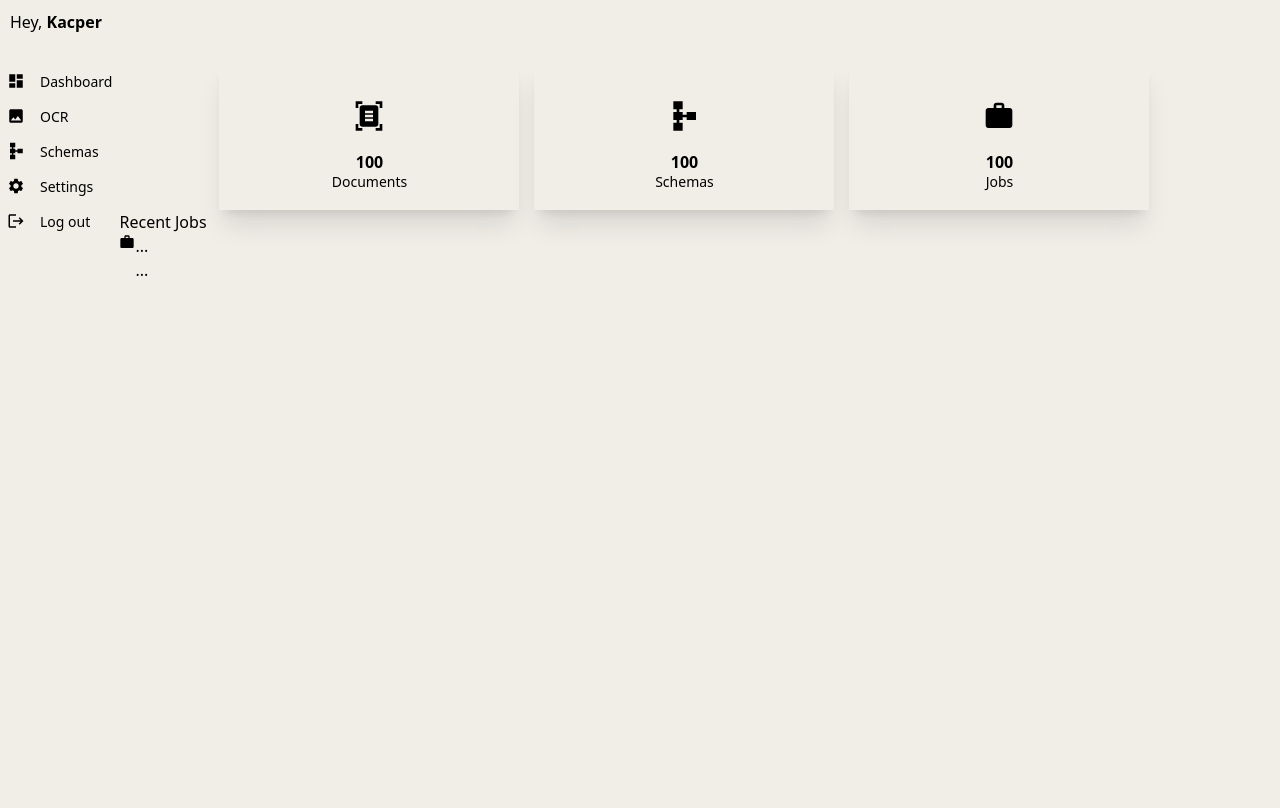
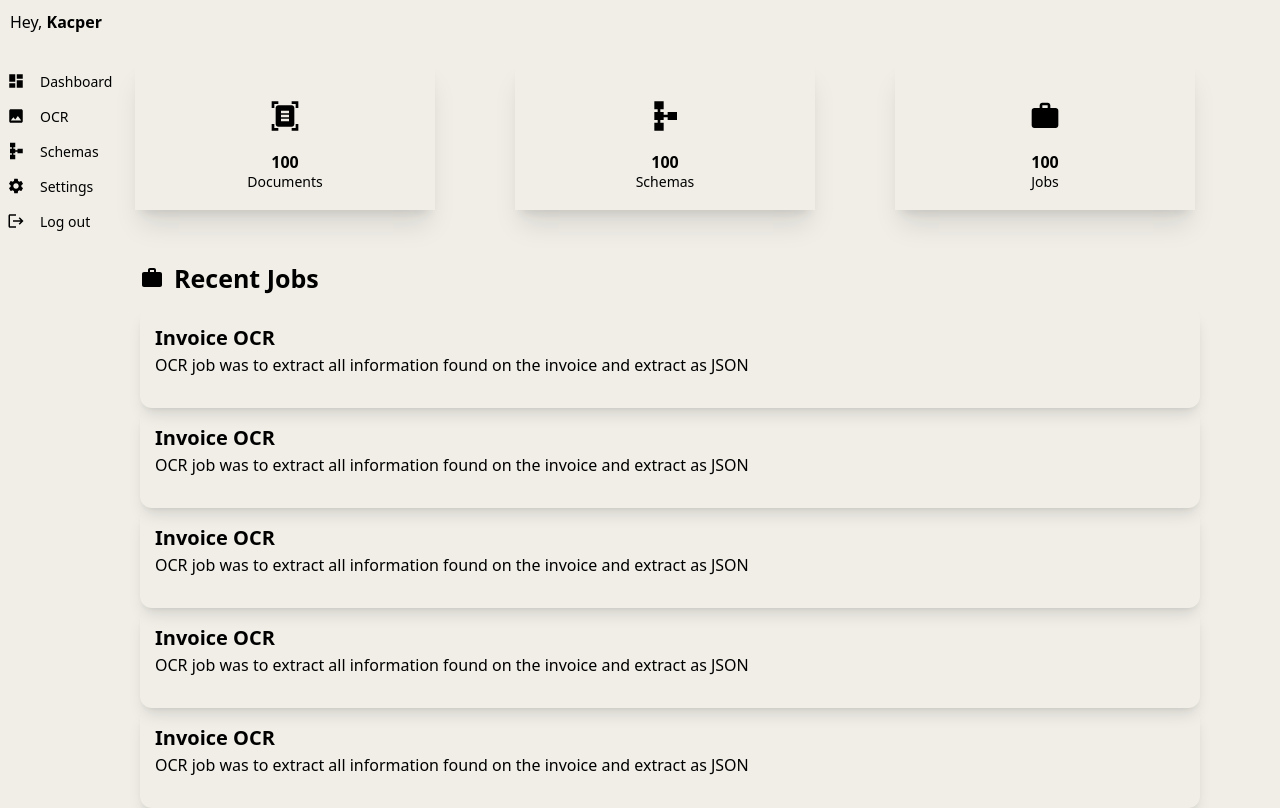
Before and after one commit to KacpersDev/ocr-ai-frontend, a Next.js app: page /dashboard in a window 1280 px wide. Built offline with nearby package versions, Linux system fonts and the light colour scheme.

Commit message:
recent jobs component

```diff
--- a/app/component/dashboard/DashboardPageRecentJob.tsx
+++ b/app/component/dashboard/DashboardPageRecentJob.tsx
@@ -11,10 +11,9 @@ const DashboardPageRecentJob: FC<RecentJob> = (props) => {
     const { title, description } = props;
 
     return (
-        <div className="flex">
-            <MdWork />
-            <div>
-                <p>{title}</p>
+        <div className="flex space-x-[10px] shadow-lg w-[1060px] h-[100px] rounded-xl hover:cursor-pointer hover:opacity-75">
+            <div className="p-[15px]">
+                <p className="text-[20px] font-bold">{title}</p>
                 <p>{description}</p>
             </div>
         </div>
--- a/app/component/dashboard/DashboardPageRecentJobs.tsx
+++ b/app/component/dashboard/DashboardPageRecentJobs.tsx
@@ -1,5 +1,6 @@
 import { FC } from "react";
 import DashboardPageRecentJob from "./DashboardPageRecentJob";
+import { MdWork } from "react-icons/md";
 
 interface RecentJobs {
 
@@ -7,9 +8,18 @@ interface RecentJobs {
 
 const DashboardPageRecentJobs: FC<RecentJobs>= (props) => {
     return(
-        <div className="">
-            <p>Recent Jobs</p>
-            <DashboardPageRecentJob title="..." description="..."/>
+        <div className="grid justify-center mr-[80px] mt-[50px]">
+            <div className="flex space-x-[10px]">
+                <MdWork size={24} className="mt-[6px]"/>
+                <p className="text-[25px] font-bold">Recent Jobs</p>
+            </div>
+            <div className="mt-[10px]">
+                <DashboardPageRecentJob title="Invoice OCR" description="OCR job was to extract all information found on the invoice and extract as JSON"/>
+                <DashboardPageRecentJob title="Invoice OCR" description="OCR job was to extract all information found on the invoice and extract as JSON"/>
+                <DashboardPageRecentJob title="Invoice OCR" description="OCR job was to extract all information found on the invoice and extract as JSON"/>
+                <DashboardPageRecentJob title="Invoice OCR" description="OCR job was to extract all information found on the invoice and extract as JSON"/>
+                <DashboardPageRecentJob title="Invoice OCR" description="OCR job was to extract all information found on the invoice and extract as JSON"/>
+            </div>
         </div>
     )
 }
--- a/app/component/dashboard/pages/DashboardPage.tsx
+++ b/app/component/dashboard/pages/DashboardPage.tsx
@@ -6,7 +6,7 @@ import { MdDocumentScanner, MdSchema, MdWork } from "react-icons/md";
 const DashboardPage = () => {
     return (
         <div>
-            <div className="flex justify-between mr-[300px] ml-[100px] space-x-[15px] mt-[60px]">
+            <div className="flex justify-center ml-[-90px] space-x-[80px] mt-[60px]">
                 <DashboardPageStatistic name="Documents" icon={MdDocumentScanner} count={100}/>
                 <DashboardPageStatistic name="Schemas" icon={MdSchema} count={100}/>
                 <DashboardPageStatistic name="Jobs" icon={MdWork} count={100}/>
```
